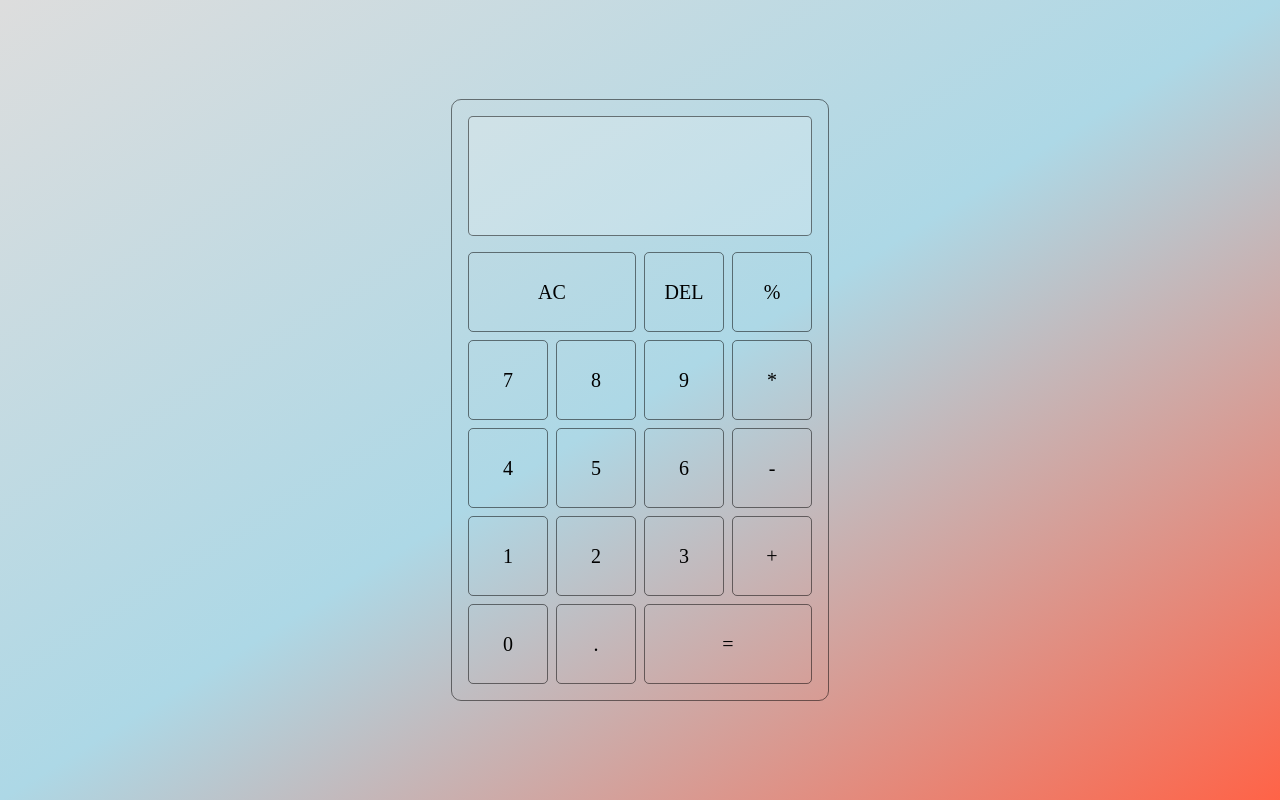
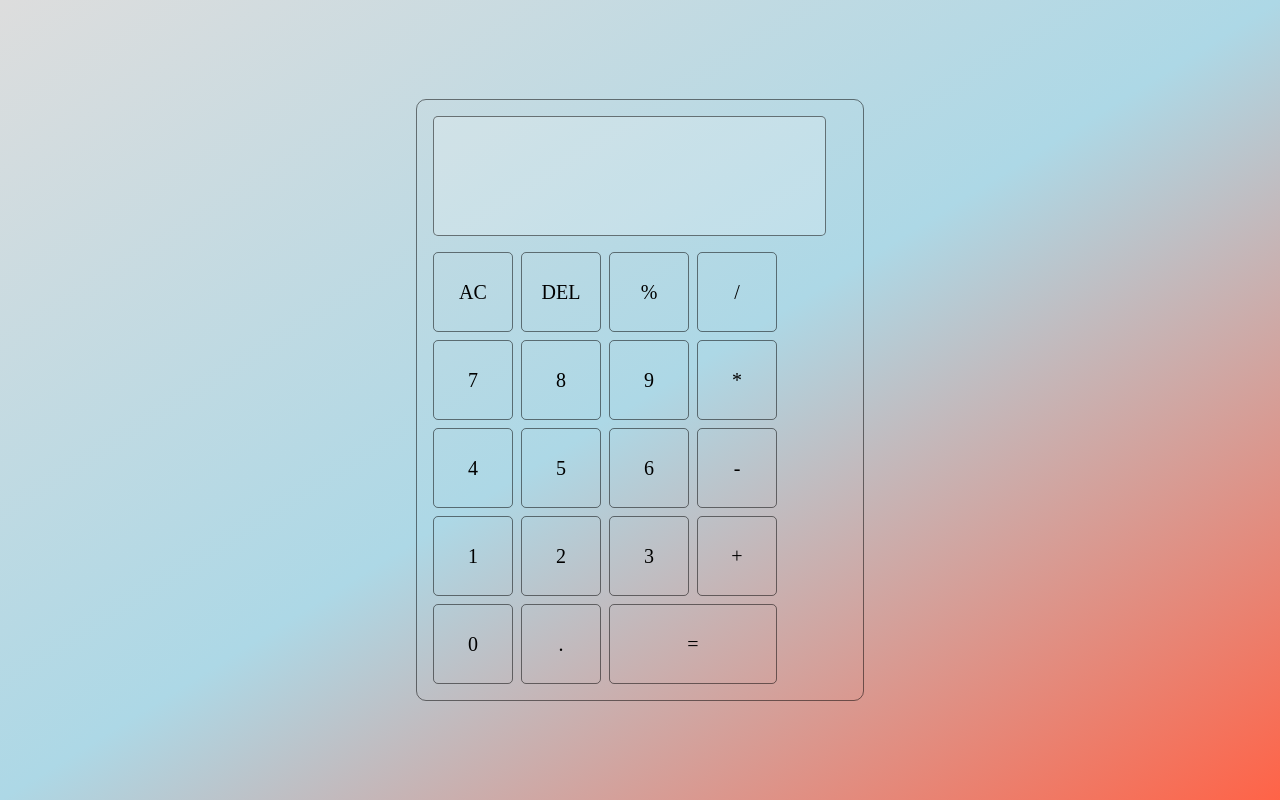
Before and after one commit to Alex-Rubanov/Calculator-js, a plain HTML site: page index.html in a window 1280 px wide. Drawn offline with Linux system fonts and the light colour scheme.

Commit message:
small fixes

```diff
--- a/index.html
+++ b/index.html
@@ -14,9 +14,10 @@
                 <div class="result-final" data-current-operand></div>
             </div>
             <div class="calc-btns">
-                <div class="calc-btn span-two" data-all-clear>AC</div>
+                <div class="calc-btn" data-all-clear>AC</div>
                 <div class="calc-btn" data-delete>DEL</div>
                 <div class="calc-btn" data-operation>%</div>
+                <div class="calc-btn" data-operation>/</div>
                 <div class="calc-btn" data-number>7</div>
                 <div class="calc-btn" data-number>8</div>
                 <div class="calc-btn" data-number>9</div>
--- a/style.css
+++ b/style.css
@@ -12,19 +12,21 @@ body {
     background-image: linear-gradient(to left top, tomato, lightblue, #ddd);
 }
 .calc {
-    min-height: 70vh;
+    min-height: 30vh;
+    width: 35vw;
     border: solid 1px rgba(0, 0, 0, 0.5);
     border-radius: 10px;
     padding: 1rem;
 }
 .result {
     height: 15vh;
-    width: 100%;
+    width: 95%;
     border: solid 1px rgba(0, 0, 0, 0.5);
     border-radius: 5px;
     margin-bottom: 1rem;
     padding: 0.5rem;
     display: flex;
+    flex-wrap: wrap;
     flex-direction: column;
     align-items: end;
     background-color:rgba(255, 255, 255, .2)
@@ -69,7 +71,7 @@ body {
     height: 70%;
     display: flex;
     justify-content: end;
-    font-size: 40px;
+    font-size: 35px;
     overflow: hidden;
     direction: ltr;
 
```
